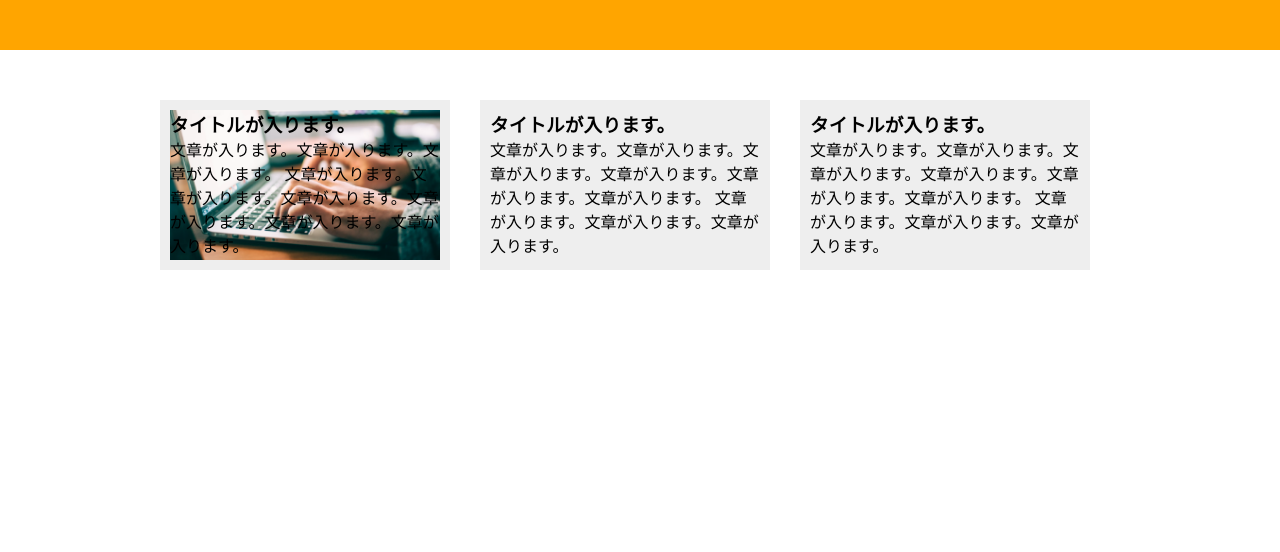
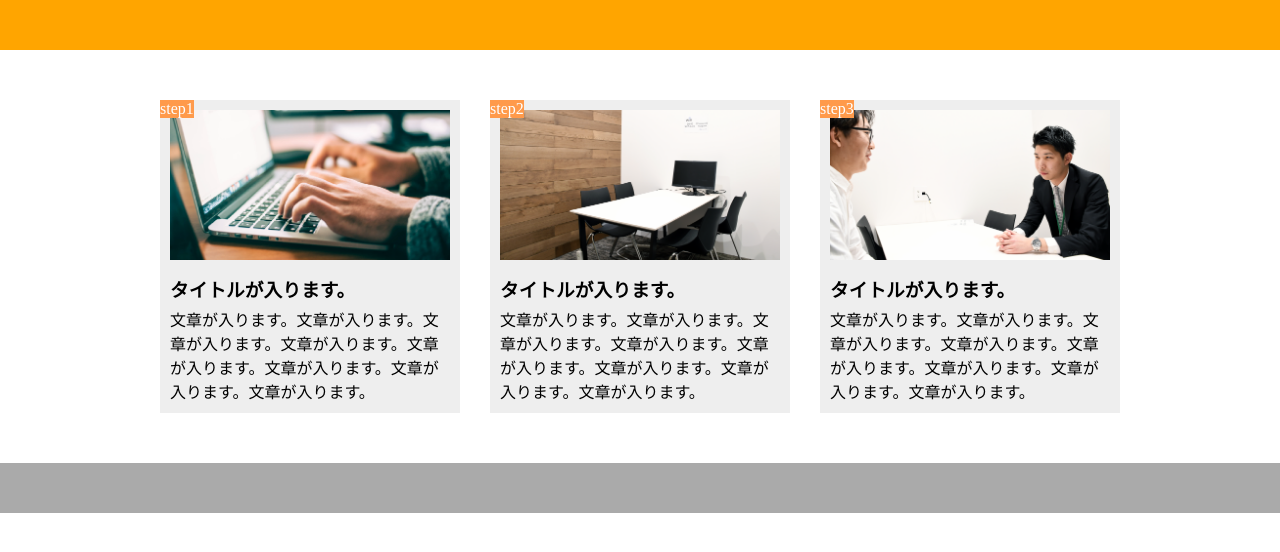
Before and after one commit to taichi328/chapter9_2, a plain HTML site: page index.html in a window 1280 px wide. Drawn offline with Linux system fonts and the light colour scheme.

Commit message:
[finish]1-9_2

```diff
--- a/index.html
+++ b/index.html
@@ -8,32 +8,36 @@
     <title>CARAVAN</title>
   </head>
   <body>
-    <div class="header"></div>
+    <header>
+      <div class="header"></div>
+    </header>
 
     <main>
-      <div class="box">
-        <div class="box1">
-          <h3>タイトルが入ります。</h3>
-          <p>文章が入ります。文章が入ります。文章が入ります。
-          文章が入ります。文章が入ります。文章が入ります。文章が入ります。文章が入ります。文章が入ります。</p>
-        </div>
+      <div class="step-box">
+        <div class="step-img1"></div>
+          <h3 class="title">タイトルが入ります。</h3>
+          <p>文章が入ります。文章が入ります。文章が入ります。文章が入ります。文章が入ります。文章が入ります。文章が入ります。文章が入ります。</p>
+          <p class="step-num">step1</p>
       </div>
-        <div class="box">
-          <div class="box2">
-          <h3>タイトルが入ります。</h3>
-          <p>文章が入ります。文章が入ります。文章が入ります。文章が入ります。文章が入ります。文章が入ります。
-          文章が入ります。文章が入ります。文章が入ります。</p>
-        </div>
+
+      <div class="step-box">
+        <div class="step-img2"></div>
+          <h3 class="title">タイトルが入ります。</h3>
+          <p>文章が入ります。文章が入ります。文章が入ります。文章が入ります。文章が入ります。文章が入ります。文章が入ります。文章が入ります。</p>
+          <p class="step-num">step2</p>
       </div>
-        <div class="box">
-          <div class="box3">
-          <h3>タイトルが入ります。</h3>
-          <p>文章が入ります。文章が入ります。文章が入ります。文章が入ります。文章が入ります。文章が入ります。
-          文章が入ります。文章が入ります。文章が入ります。</p>
-        </div>
+
+      <div class="step-box">
+        <div class="step-img3"></div>
+          <h3 class="title">タイトルが入ります。</h3>
+          <p>文章が入ります。文章が入ります。文章が入ります。文章が入ります。文章が入ります。文章が入ります。文章が入ります。文章が入ります。</p>
+          <p class="step-num">step3</p>
       </div>
     </main>
 
+    <footer>
+      <div class="footer"></div>
+    </footer>
 
   </body>
 </html>
--- a/style.css
+++ b/style.css
@@ -5,7 +5,6 @@
 }
 
 .header {
-  width: 100%;
   height: 50px;
   background-color: orange;
 }
@@ -16,7 +15,7 @@ main {
   display: flex;
 }
 
-.box {
+.step-box {
   width: 300px;
   margin-right: 30px;
   padding: 10px;
@@ -24,9 +23,45 @@ main {
   background-color: #eee;
 }
 
-.box1 {
+.step-box:last-child {
+  margin-right: 0;
+}
+
+.step-img1 {
   height: 150px;
   background-image: url(img/flow01.png);
   background-position: bottom;
   background-size: cover;
 }
+
+.step-img2 {
+  height: 150px;
+  background-image: url(img/flow02.png);
+  background-position: bottom;
+  background-size: cover;
+}
+
+.step-img3 {
+  height: 150px;
+  background-image: url(img/flow03.png);
+  background-position: bottom;
+  background-size: cover;
+}
+
+.step-num {
+  position: absolute;
+  top: 0;
+  left: 0;
+  background-color: #ff9a4b;
+  color: #fff;
+}
+
+.title {
+  padding-top: 15px;
+  padding-bottom: 5px;
+}
+
+.footer {
+  height: 50px;
+  background-color: #AAAAAA;
+}
```
